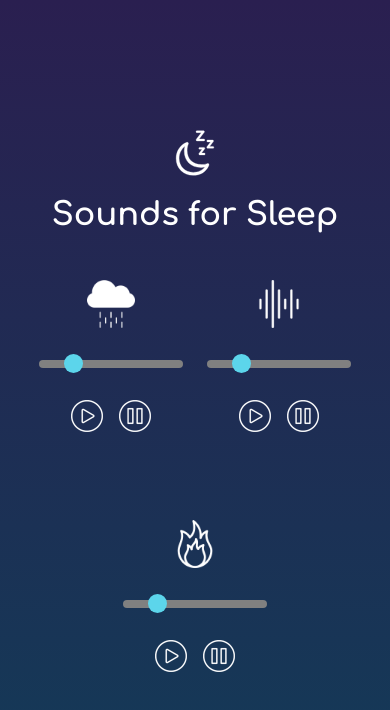
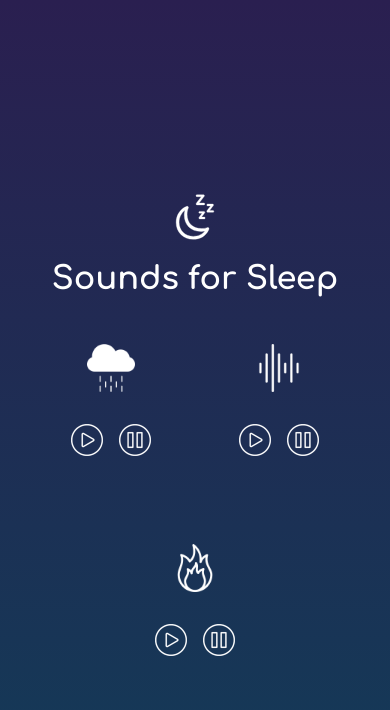
Before and after one commit to jacobrobertsdev/Sounds-for-Sleep, a plain HTML site: page index.html in a window 390 px wide. Drawn offline with Linux system fonts and the light colour scheme.

Commit message:
Hide range inputs on mobile

```diff
--- a/styles.css
+++ b/styles.css
@@ -11,12 +11,11 @@
 body {
   background-image: linear-gradient(to top, #123c58, #2a1f50);
   background-repeat: no-repeat;
-  height: 100vh;
-  width: 100vw;
   display: flex;
   flex-direction: column;
   justify-content: center;
   align-items: center;
+  min-height: 100vh;
 }
 
 /* HEADING STYLES */
@@ -26,6 +25,7 @@ header {
   flex-direction: column;
   justify-content: center;
   align-items: center;
+  padding-top: 3rem;
 }
 
 h1 {
@@ -199,3 +199,13 @@ input[type="range"]:hover::-moz-range-thumb {
     opacity: 1;
   }
 }
+
+@media (max-width: 425px) {
+  input[type="range"] {
+    display: none;
+  }
+
+  .controls {
+    padding-top: 0;
+  }
+}
```
Also changed, not shown: 3 other files.
